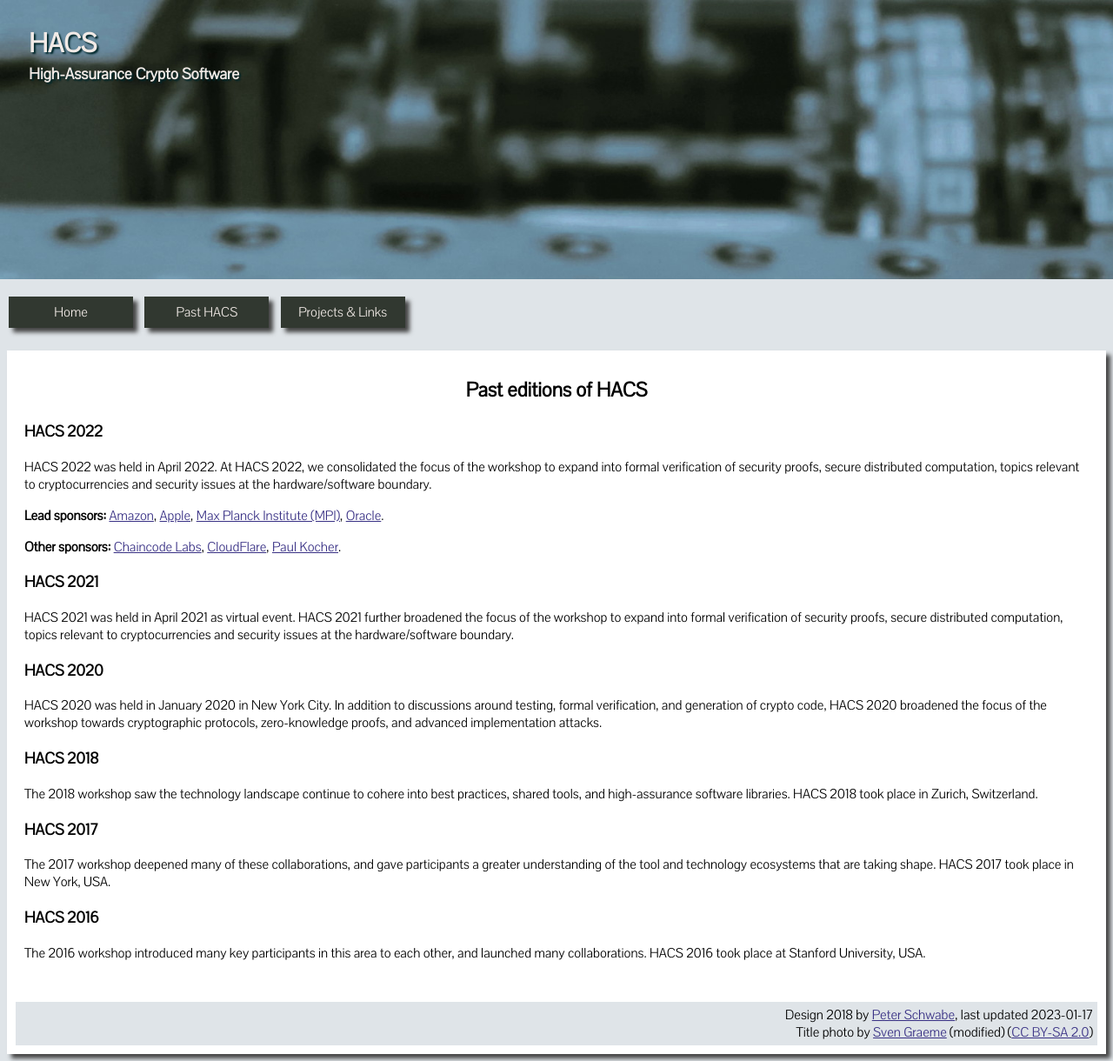
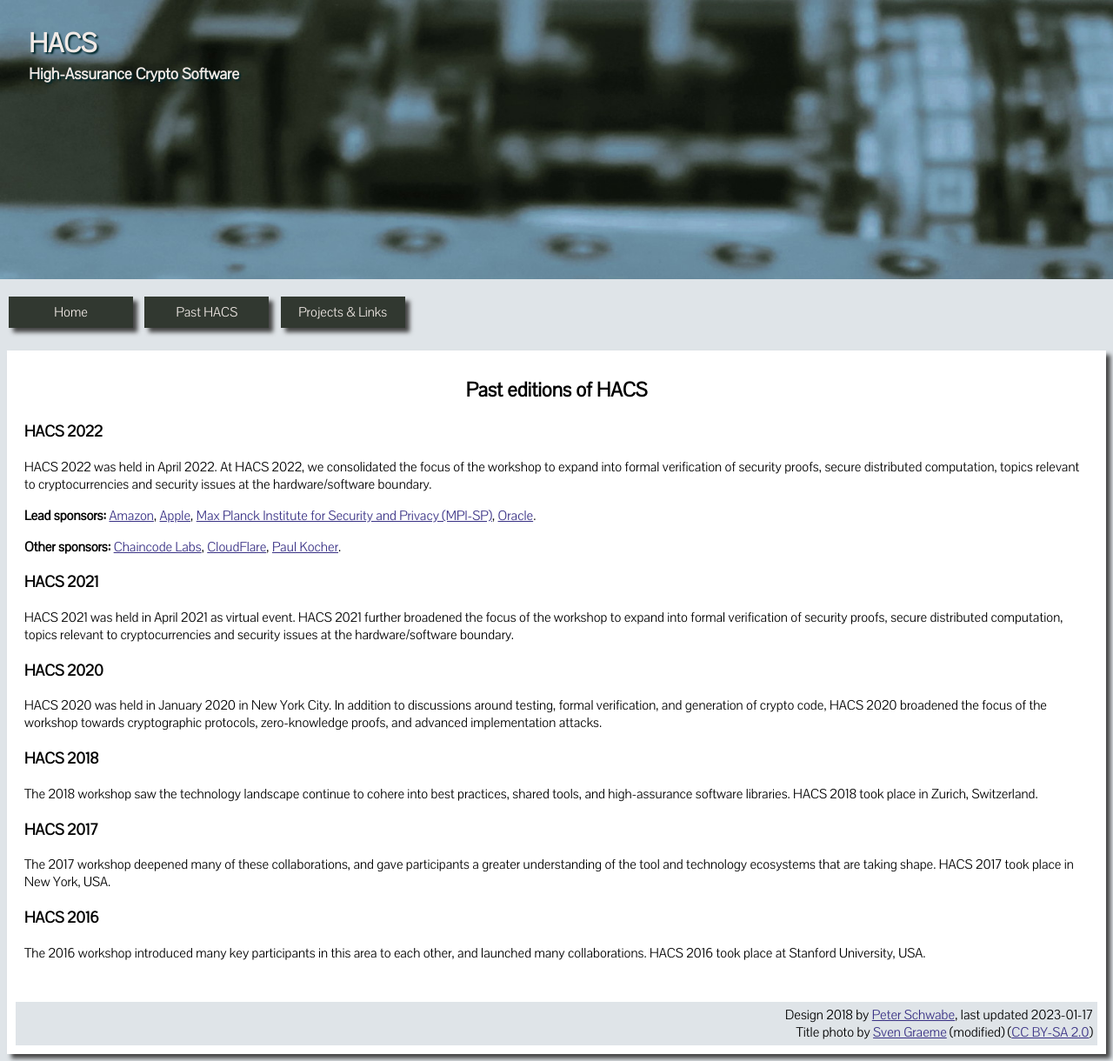
Before and after one commit to HACS-workshop/HACS-workshop.github.io, a Jekyll site: the page built from pasthacs.html, in a window 1280 px wide. Shown: the whole page at 87% size. Built offline with Jekyll 4.4.1, drawn with Linux system fonts in a browser that asks for light colours.

Commit message:
Fix name. Thanks @blipp

```diff
--- a/pasthacs.html
+++ b/pasthacs.html
@@ -14,7 +14,7 @@ relevant to cryptocurrencies and security issues at the hardware/software
 boundary.
 </p>
 
-<p><strong>Lead sponsors:</strong> <a href="https://www.amazon.com/">Amazon</a>, <a href="https://www.apple.com/">Apple</a>, <a href="https://www.mpi-sp.org/">Max Planck Institute (MPI)</a>, <a href="https://www.oracle.com/">Oracle</a>.</p>
+<p><strong>Lead sponsors:</strong> <a href="https://www.amazon.com/">Amazon</a>, <a href="https://www.apple.com/">Apple</a>, <a href="https://www.mpi-sp.org/">Max Planck Institute for Security and Privacy (MPI-SP)</a>, <a href="https://www.oracle.com/">Oracle</a>.</p>
 <p><strong>Other sponsors:</strong> <a href="https://chaincode.com/">Chaincode Labs</a>, <a href="https://www.cloudflare.com/">CloudFlare</a>, <a href="https://paulkocher.com/">Paul Kocher</a>.</p>
 
 <h3>HACS 2021</h3>
```
